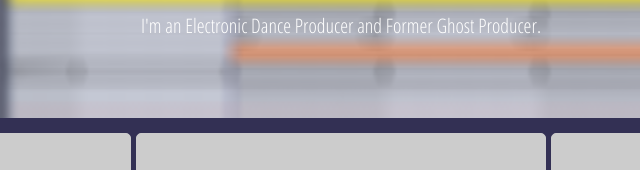
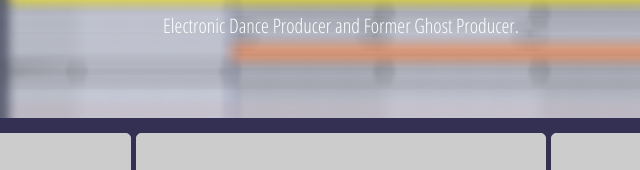
Before and after one commit to egzeltics/egzeltics, a plain HTML site: page index.html in a window 1280 px wide. Shown: the part 282-452 px from the top of the page, 299-939 px from the left. Drawn offline with nearby package versions, Linux system fonts and the light colour scheme.

Commit message:
Update index.html

```diff
--- a/index.html
+++ b/index.html
@@ -59,7 +59,7 @@ p {
 	<div id="main_image">
 	<img src="EGZELTICS (WHITE).png" width="35%">
 	<p> Welcome To My Site </p>
-	<p id="edm_text"> I'm an Electronic Dance Producer and Former Ghost Producer. </p>
+	<p id="edm_text">  Electronic Dance Producer and Former Ghost Producer. </p>
 
 	</div>
 
```
